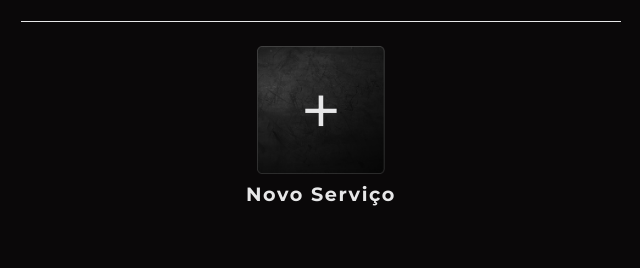
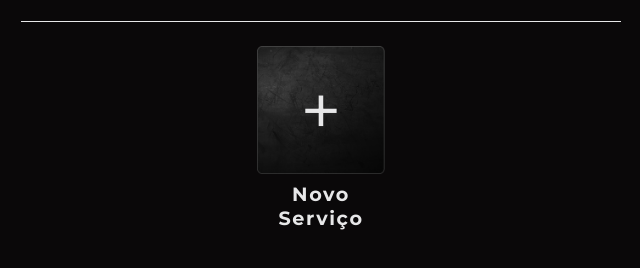
Before and after one commit to lucasmartinns/ImagemArt, a website: page frontend/pages/servicos_adm.html in a window 1280 px wide. Shown: the part 82-350 px from the top of the page, without its empty margins (319-959 px from the left). Drawn offline with Linux system fonts and the light colour scheme; a web font is replaced by a local one.

Commit message:
comecandoMix

```diff
--- a/frontend/css/servicos_adm.css
+++ b/frontend/css/servicos_adm.css
@@ -52,6 +52,7 @@ h1 span:last-child {
   display: flex;
   flex-wrap: wrap;
   justify-content: center;
+  max-width: 631px;
   gap: 2rem;
 }
 
@@ -88,6 +89,8 @@ h1 span:last-child {
 }
 
 .addItem p {
+  text-align: center;
+  max-width: 128px;
   color: var(--white);
   font-size: 1.2rem;
   font-weight: bold;
```
